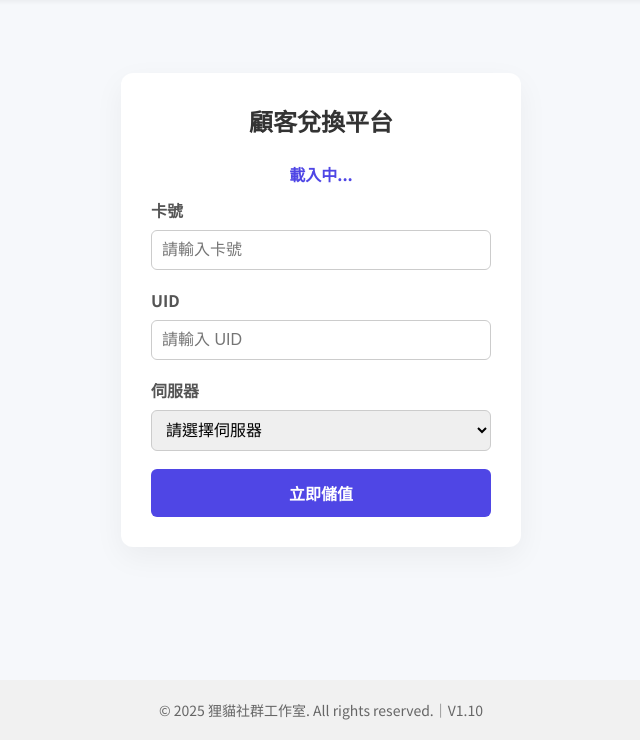
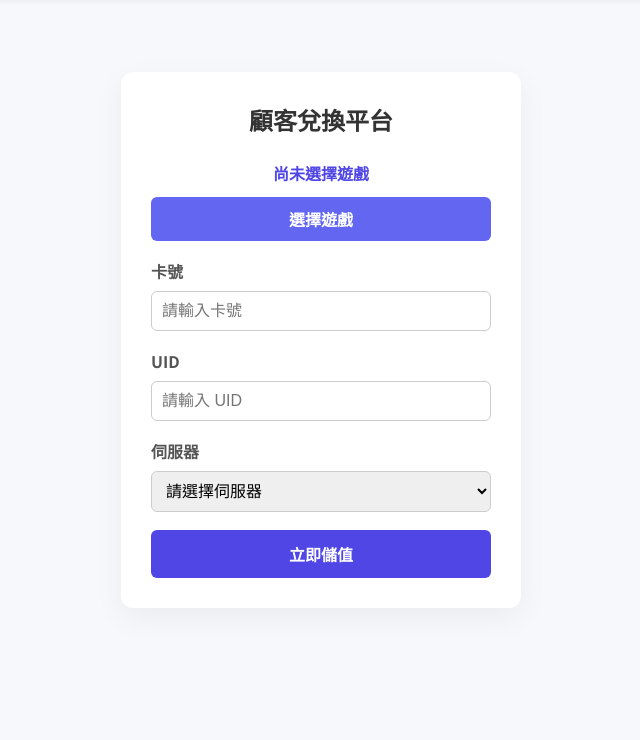
Before and after one commit to RaccoonCommunity/redeem, a Flask app: page / in a window 1280 px wide. Shown: the part 60-800 px from the top of the page, without its empty margins (319-959 px from the left). Run offline with Flask 3, Linux system fonts and the light colour scheme; some libraries are stand-ins or nearby versions.

Commit message:
Add files via upload

```diff
--- a/templates/index.html
+++ b/templates/index.html
@@ -162,8 +162,12 @@
 <main>
   <div class="card">
     <h2>顧客兌換平台</h2>
-        <div id="selectedGameNotice">載入中...</div>
+    <div id="selectedGameNotice">尚未選擇遊戲</div>
     <form id="topupForm">
+      <button type="button" id="chooseGameBtn" style="margin-bottom: 18px; width: 100%; background-color: #6366f1; border: none; color: white; padding: 10px; border-radius: 6px; font-weight: bold; cursor: pointer;">
+        選擇遊戲
+      </button>
+
       <label for="cardNumber">卡號</label>
       <input
         type="text"
@@ -193,19 +197,28 @@
         <option value="TW,HK,MO">台港澳</option>
       </select>
 
+      <!-- 隱藏欄位存放遊戲值 -->
+      <input type="hidden" name="game" id="gameInput" />
+
       <button type="submit">立即儲值</button>
     </form>
   </div>
 </main>
 
-    <footer>© 2025 狸貓社群工作室. All rights reserved.｜V1.10</footer>
-
 <script>
   let selectedGame = null;
 
-      window.addEventListener("DOMContentLoaded", async () => {
-        const form = document.getElementById("topupForm");
+  const chooseGameBtn = document.getElementById("chooseGameBtn");
+  const selectedGameNotice = document.getElementById("selectedGameNotice");
+  const gameInput = document.getElementById("gameInput");
 
+  const gameNameMap = {
+    genshin: "原神",
+    starrail: "崩壞：星穹鐵道",
+    zzz: "絕區零",
+  };
+
+  chooseGameBtn.addEventListener("click", async () => {
     const result = await Swal.fire({
       title: "請選擇遊戲",
       input: "select",
@@ -217,30 +230,16 @@
       inputPlaceholder: "請選擇",
       confirmButtonText: "確認",
       allowOutsideClick: false,
-          customClass: {
-            popup: "select2",
-          },
       inputValidator: (value) => {
         if (!value) return "請選擇一個遊戲";
       },
     });
 
+    if (result.isConfirmed) {
       selectedGame = result.value;
-
-        const gameInput = document.createElement("input");
-        gameInput.type = "hidden";
-        gameInput.name = "game";
+      selectedGameNotice.textContent = `✔ 已選擇遊戲：${gameNameMap[selectedGame]}`;
       gameInput.value = selectedGame;
-        form.appendChild(gameInput);
-
-        const gameNameMap = {
-          genshin: "原神",
-          starrail: "崩壞：星穹鐵道",
-          zzz: "絕區零",
-        };
-        document.getElementById(
-          "selectedGameNotice"
-        ).textContent = `✔ 已選擇遊戲：${gameNameMap[selectedGame]}`;
+    }
   });
 
   const form = document.getElementById("topupForm");
@@ -251,7 +250,7 @@
       cardNumber: form.cardNumber.value.trim(),
       uid: form.uid.value.trim(),
       server: form.server.value,
-          game: selectedGame,
+      game: gameInput.value,
     };
 
     if (!data.cardNumber || !data.uid || !data.server || !data.game) {
@@ -310,5 +309,6 @@
     }
   });
 </script>
+
   </body>
 </html>
```
Lines whose indentation alone changed are shown as unchanged.
